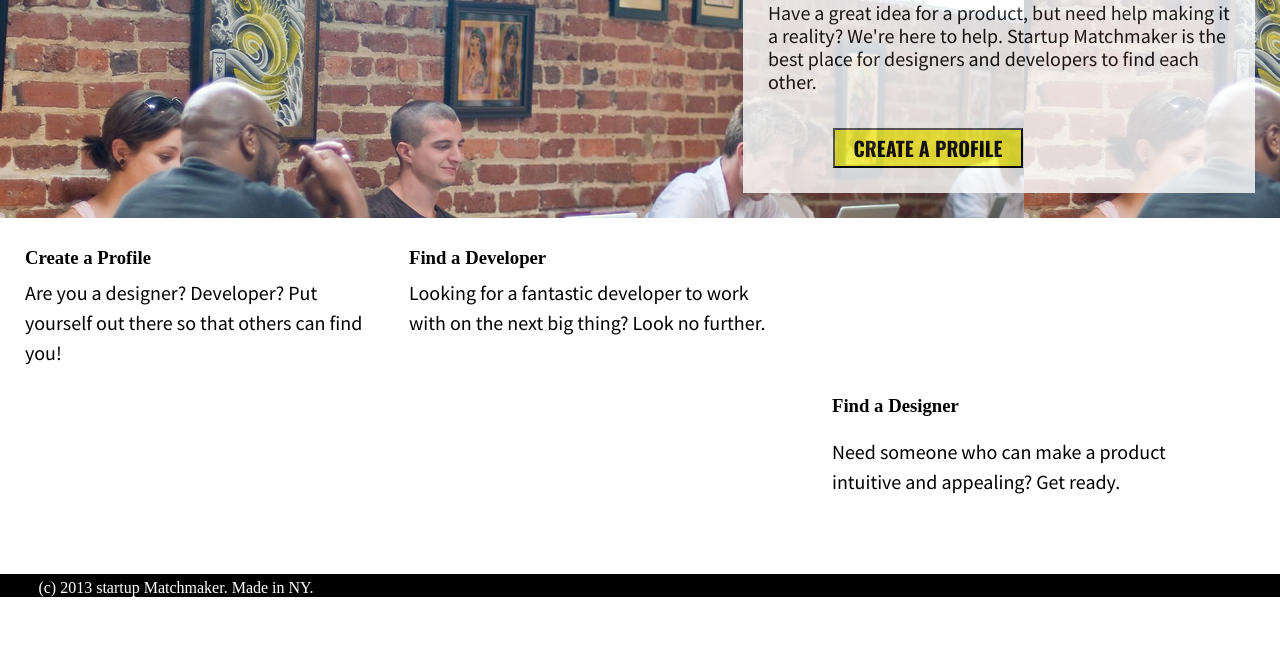
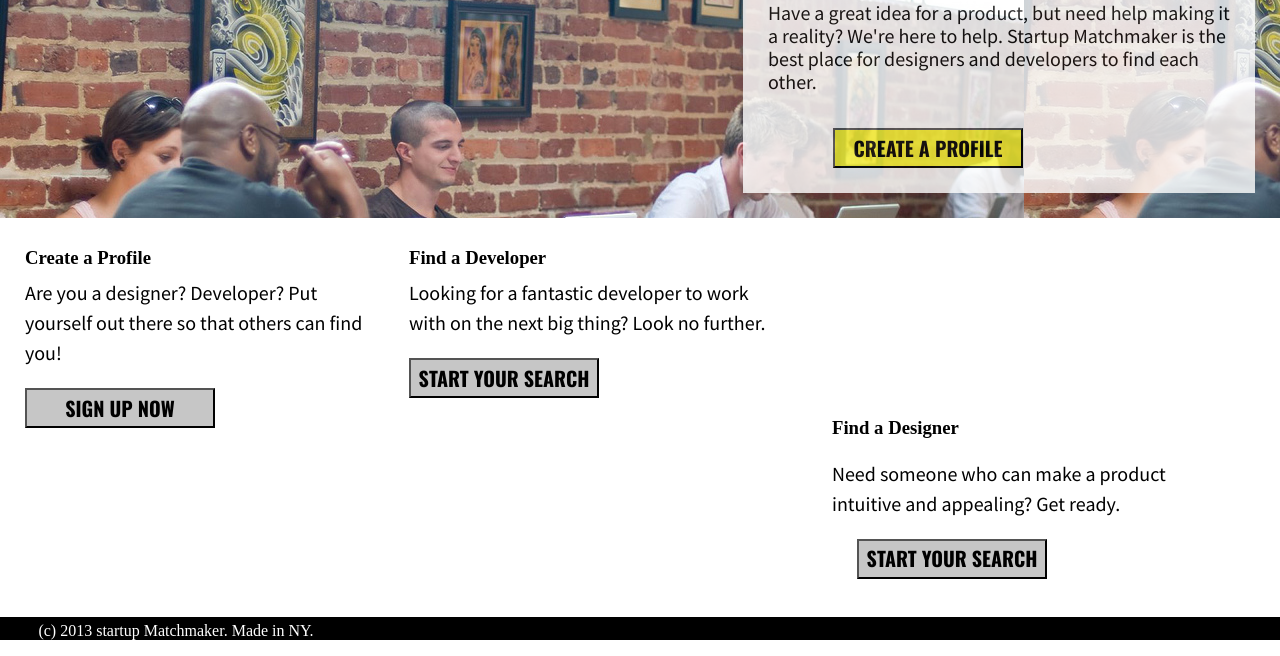
Before and after one commit to nebularrr/startup_matchmaker, a plain HTML site: page index.html in a window 1280 px wide. Shown: the part 243-899 px from the top of the page. Before the commit the page ends 856 px from the top, so only its background shows below. Drawn offline with nearby package versions, Linux system fonts and the light colour scheme.

Commit message:
added buttons

```diff
--- a/css/style.css
+++ b/css/style.css
@@ -138,6 +138,16 @@ a:visited {
 	font-size: 20px;
 }
 
+.three-one button {
+	background-color: #c6c6c6;
+	width: 190px;
+	height: 40px;
+	font-family: 'Oswald', sans-serif;
+	font-weight: 700;
+	font-size: 20px;
+	margin-left: 25px;
+}
+
 .three-two {
 	float: right;
 	position: relative;
@@ -161,6 +171,16 @@ a:visited {
 	font-size: 20px;
 }
 
+.three-two button {
+	background-color: #c6c6c6;
+	width: 190px;
+	height: 40px;
+	font-family: 'Oswald', sans-serif;
+	font-weight: 700;
+	font-size: 20px;
+	margin-left: 25px;
+}
+
 .three-three {
 	float: right;
 	width: 30%;
@@ -172,6 +192,16 @@ a:visited {
 	font-weight: 400;
 	font-size: 20px;
 	line-height: 30px;
+}
+
+.three-three button {
+	background-color: #c6c6c6;
+	width: 190px;
+	height: 40px;
+	font-family: 'Oswald', sans-serif;
+	font-weight: 700;
+	font-size: 20px;
+	margin-left: 25px;
 }
 
 footer {
--- a/index.html
+++ b/index.html
@@ -41,19 +41,19 @@
 		<div class="three-one">
 			<h3>Create a Profile</h3>
 			<p>Are you a designer? Developer? Put yourself out there so that others can find you!</p>
-			<a href="">SIGN UP NOW</a>
+			<button>SIGN UP NOW</button>
 		</div>
 
 		<div class="three-two">
 			<h3>Find a Developer</h3>
 			<p>Looking for a fantastic developer to work with on the next big thing? Look no further.</p>
-			<a href="">START YOUR SEARCH</a>
+			<button>START YOUR SEARCH</button>
 		</div>
 
 		<div class="three-three">
 			<h3>Find a Designer</h3>
 			<p>Need someone who can make a product intuitive and appealing? Get ready.</p>
-			<a href="">START YOUR SEARCH</a>
+			<button>START YOUR SEARCH</button>
 		</div>
 
 	</section>
```
